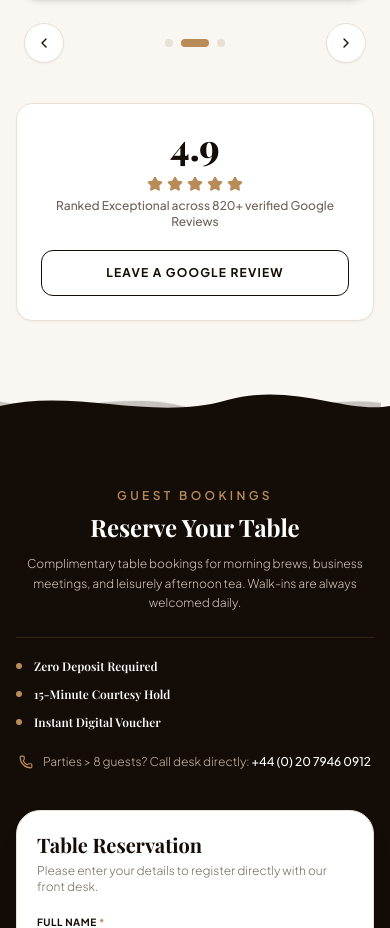
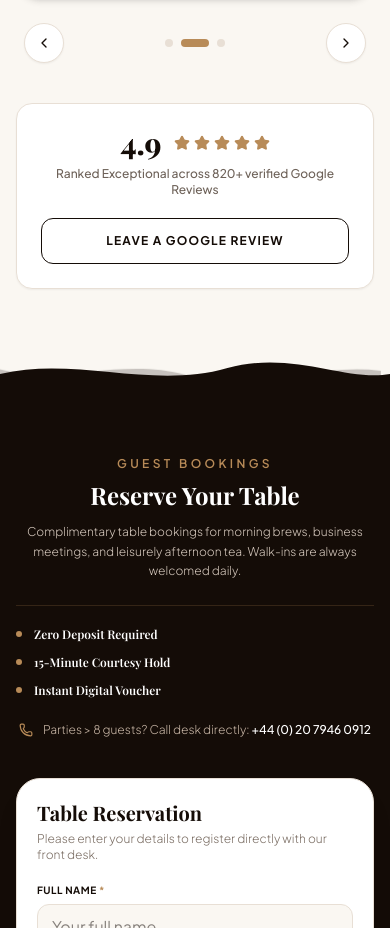
Before and after one commit to Ghilbranalf/CAFE, a React (Vite) app: page / in a window 390 px wide. Shown: the part 10670-11598 px from the top of the page. Built offline with nearby package versions, Linux system fonts and the light colour scheme; a web font is replaced by a local one.

Commit message:
Refine Google Review summary bar on mobile into harmonious lockup

```diff
--- a/src/components/Reviews.jsx
+++ b/src/components/Reviews.jsx
@@ -222,17 +222,26 @@ export default function Reviews() {
         {/* Google Score Summary Bar */}
         <Reveal effect="zoom" delay={200}>
           <div className="bg-white rounded-2xl p-6 sm:p-8 border border-[#E8DFD5] shadow-xs flex flex-col sm:flex-row items-center justify-between gap-5 sm:gap-6 hover:border-[#B88B58]/40 transition-colors">
-            <div className="flex flex-col sm:flex-row items-center gap-3 sm:gap-5 text-center sm:text-left">
-              <span className="font-serif font-extrabold text-4xl sm:text-5xl text-[#140C07] leading-none">
-                4.9
-              </span>
-              <div className="flex flex-col items-center sm:items-start">
-                <div className="flex items-center justify-center sm:justify-start gap-1 text-[#B88B58]">
+            <div className="flex flex-col sm:flex-row items-center gap-2 sm:gap-5 text-center sm:text-left">
+              {/* Score & Stars: Unified row on mobile, separated layout on desktop */}
+              <div className="flex items-center gap-3 sm:gap-0">
+                <span className="font-serif font-extrabold text-3xl sm:text-5xl text-[#140C07] leading-none">
+                  4.9
+                </span>
+                <div className="flex sm:hidden items-center gap-1 text-[#B88B58]">
                   {[...Array(5)].map((_, i) => (
                     <Star key={i} className="w-4 h-4 fill-[#B88B58]" />
                   ))}
                 </div>
-                <span className="text-xs sm:text-sm text-[#6E6259] font-medium mt-1.5 sm:mt-1 block">
+              </div>
+
+              <div className="flex flex-col items-center sm:items-start">
+                <div className="hidden sm:flex items-center gap-1 text-[#B88B58]">
+                  {[...Array(5)].map((_, i) => (
+                    <Star key={i} className="w-4 h-4 fill-[#B88B58]" />
+                  ))}
+                </div>
+                <span className="text-xs sm:text-sm text-[#6E6259] font-medium sm:mt-1 block">
                   Ranked Exceptional across 820+ verified Google Reviews
                 </span>
               </div>
@@ -242,7 +251,7 @@ export default function Reviews() {
               href="https://maps.google.com"
               target="_blank"
               rel="noopener noreferrer"
-              className="shimmer-btn w-full sm:w-auto inline-flex items-center justify-center px-7 py-3.5 rounded-xl border border-[#140C07] text-[#140C07] hover:bg-[#140C07] hover:text-[#FAF7F2] text-xs uppercase tracking-widest font-bold transition-all duration-300 text-center"
+              className="shimmer-btn w-full sm:w-auto max-w-xs sm:max-w-none inline-flex items-center justify-center px-7 py-3.5 rounded-xl border border-[#140C07] text-[#140C07] hover:bg-[#140C07] hover:text-[#FAF7F2] text-xs uppercase tracking-widest font-bold transition-all duration-300 text-center"
             >
               Leave a Google Review
             </a>
```
